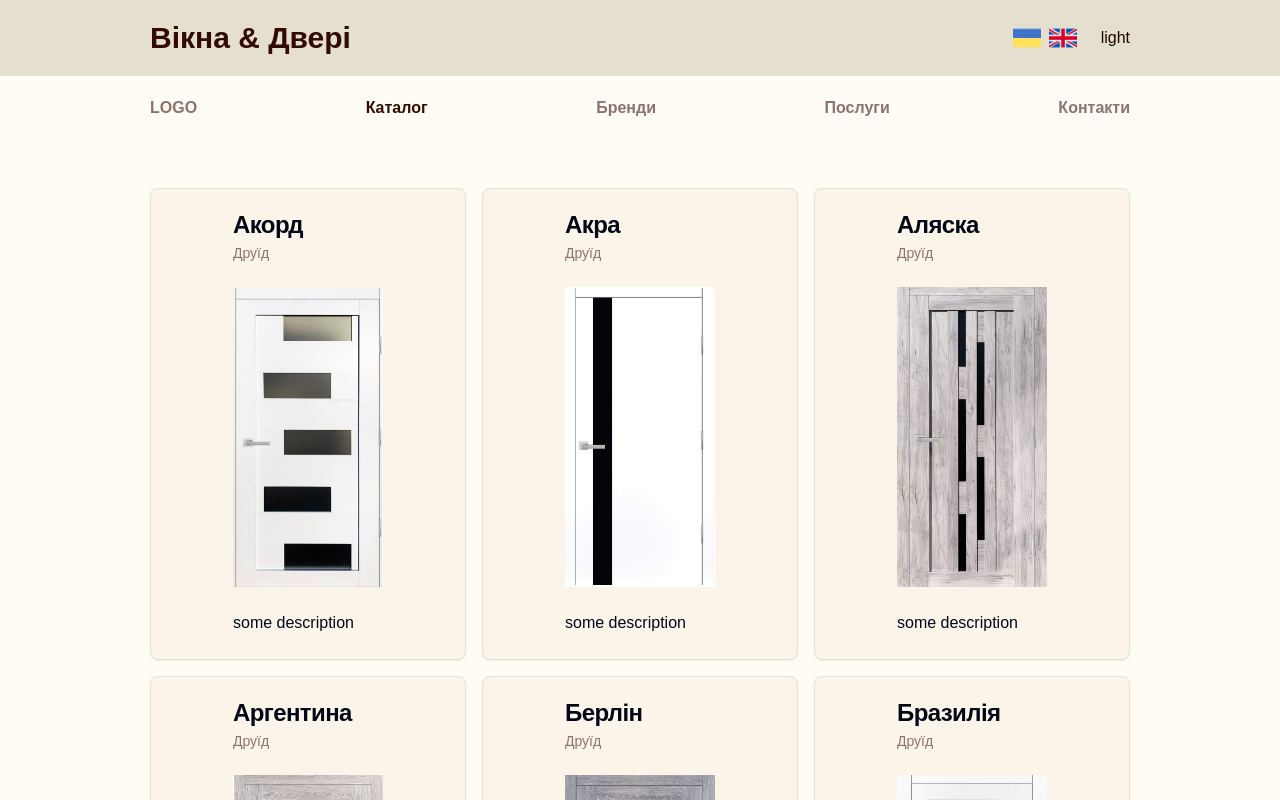
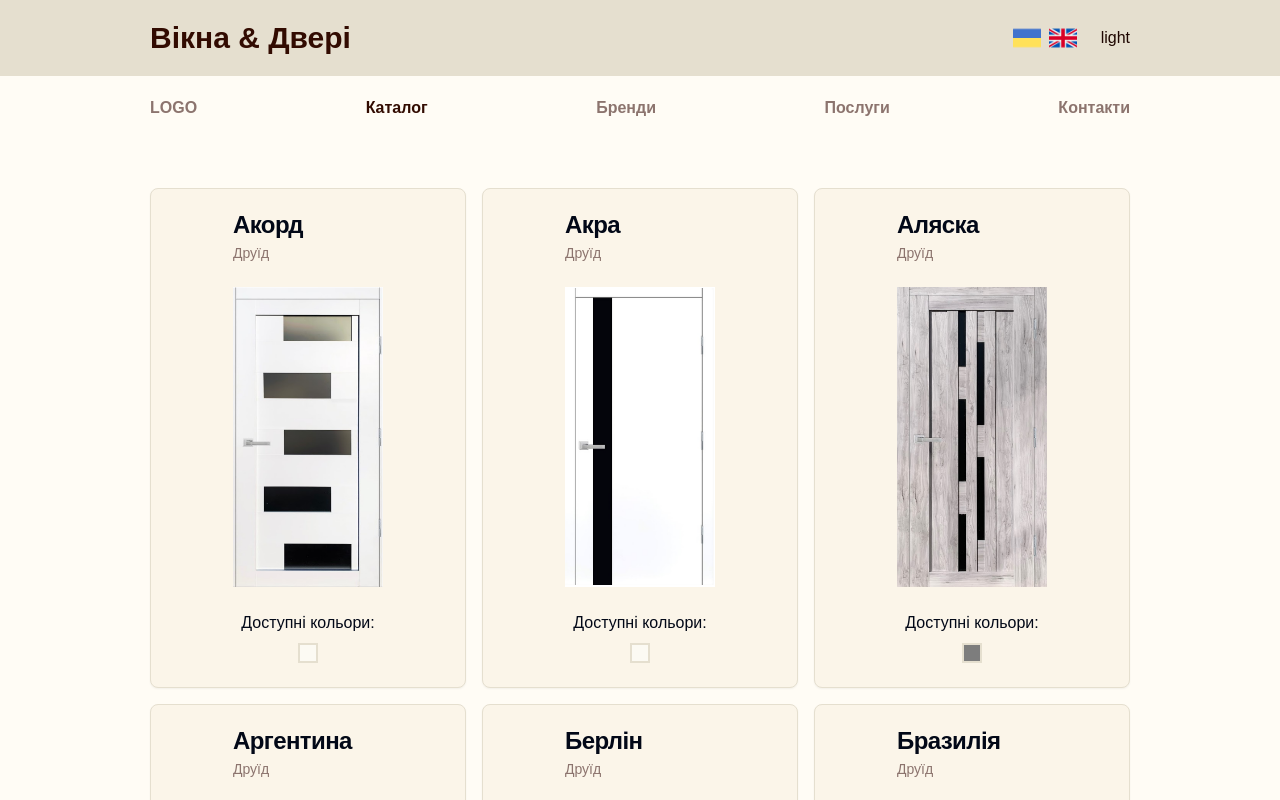
Before and after one commit to RoksolanaVeres/Doors_website, a React (Vite) app: page /catalogue in a window 1280 px wide. Shown: the top 800 px of the page. Built offline with nearby package versions, Linux system fonts and the light colour scheme.

Commit message:
door colors, restructured doorData, DoorCard

```diff
--- /dev/null
+++ b/src/components/DoorCard.jsx
@@ -0,0 +1,66 @@
+import { useState } from "react";
+
+import {
+  Card,
+  CardContent,
+  CardDescription,
+  CardFooter,
+  CardHeader,
+  CardTitle,
+} from "@/components/ui/card";
+
+// functions
+function defineButtonColor(doorColor) {
+  if (doorColor === "white") {
+    return "bg-door-white";
+  } else if (doorColor === "beige") {
+    return "bg-door-beige";
+  } else if (doorColor === "brown") {
+    return "bg-door-brown";
+  } else if (doorColor === "darkBrown") {
+    return "bg-door-darkBrown";
+  } else if (doorColor === "gray") {
+    return "bg-door-gray";
+  } else if (doorColor === "lighterGray") {
+    return "bg-door-lighterGray";
+  } else if (doorColor === "lightGray") {
+    return "bg-door-lightGray";
+  }
+}
+
+export default function DoorCard({ door }) {
+  const [doorColor, setDoorColor] = useState(null);
+
+  function handleColorClick(selectedColor) {
+    setDoorColor(selectedColor);
+  }
+
+  return (
+    <Card className="grid justify-center">
+      <CardHeader>
+        <CardTitle>{door.title}</CardTitle>
+        <CardDescription>{door.manufacturer}</CardDescription>
+      </CardHeader>
+      <CardContent>
+        <img
+          src={door.colors[doorColor] || Object.values(door.colors)[0]}
+          className="h-[300px] w-[150px]"
+        />
+      </CardContent>
+      <CardFooter className="flex-col gap-2">
+        <p>Доступні кольори:</p>
+        <div className="flex flex-wrap gap-3">
+          {Object.keys(door.colors).map((color) => {
+            return (
+              <button
+                onClick={() => handleColorClick(color)}
+                key={color}
+                className={`size-5 border-2 ${doorColor === color ? "border-door-selected" : "border-border"} ${defineButtonColor(color)}`}
+              />
+            );
+          })}
+        </div>
+      </CardFooter>
+    </Card>
+  );
+}
--- a/src/components/pages/CataloguePage.jsx
+++ b/src/components/pages/CataloguePage.jsx
@@ -1,14 +1,7 @@
 import { Helmet } from "react-helmet-async";
-import {
-  Card,
-  CardContent,
-  CardDescription,
-  CardFooter,
-  CardHeader,
-  CardTitle,
-} from "@/components/ui/card";
 
 import doorsData from "@/data";
+import DoorCard from "../DoorCard";
 
 export default function CataloguePage() {
   return (
@@ -16,22 +9,9 @@ export default function CataloguePage() {
       <Helmet>
         <title>Вікна & Двері | Каталог</title>
       </Helmet>
-      <div className="grid-cols-auto-fill-265 grid gap-4">
+      <div className="grid grid-cols-auto-fill-265 gap-4">
         {doorsData.map((door) => {
-          return (
-            <Card key={door.title} className="grid justify-center">
-              <CardHeader>
-                <CardTitle>{door.title}</CardTitle>
-                <CardDescription>{door.manufacturer}</CardDescription>
-              </CardHeader>
-              <CardContent>
-                <img src={door.colors[0].img} className="h-[300px] w-[150px]" />
-              </CardContent>
-              <CardFooter>
-                <p>{door.description}</p>
-              </CardFooter>
-            </Card>
-          );
+          return <DoorCard key={door.title} door={door} />;
         })}
       </div>
     </>
--- a/src/data.js
+++ b/src/data.js
@@ -108,411 +108,503 @@ import GorganiaYavorynaLighterGrayImg from "@/assets/doors-img/gorgania/gorgania
 import GorganiaYavorynaGrayImg from "@/assets/doors-img/gorgania/gorgania-yavoryna-gray.png";
 import GorganiaYavorynaWhiteImg from "@/assets/doors-img/gorgania/gorgania-yavoryna-white.png";
 
-
-
 const doors = [
   {
     title: "Акорд",
     manufacturer: "Друїд",
     description: "some description",
-    colors: [{ color: "white", img: DruidAkordImg }],
+    colors: {
+      white: DruidAkordImg,
+    },
   },
   {
     title: "Акра",
     manufacturer: "Друїд",
     description: "some description",
-    colors: [{ color: "white", img: DruidAkraImg }],
+    colors: {
+      white: DruidAkraImg,
+    },
   },
   {
     title: "Аляска",
     manufacturer: "Друїд",
     description: "some description",
-    colors: [{ color: "gray", img: DruidAlaskaImg }],
+    colors: {
+      lightGray: DruidAlaskaImg,
+    },
   },
   {
     title: "Аргентина",
     manufacturer: "Друїд",
     description: "some description",
-    colors: [{ color: "brown", img: DruidArhentynaImg }],
+    colors: {
+      beige: DruidArhentynaImg,
+    },
   },
   {
     title: "Берлін",
     manufacturer: "Друїд",
     description: "some description",
-    colors: [{ color: "gray", img: DruidBerlinImg }],
+    colors: {
+      gray: DruidBerlinImg,
+    },
   },
   {
     title: "Бразилія",
     manufacturer: "Друїд",
     description: "some description",
-    colors: [{ color: "white", img: DruidBrazilImg }],
+    colors: {
+      white: DruidBrazilImg,
+    },
   },
   {
     title: "Канада",
     manufacturer: "Друїд",
     description: "some description",
-    colors: [{ color: "beige", img: DruidCanadaImg }],
+    colors: {
+      beige: DruidCanadaImg,
+    },
   },
   {
     title: "Сіті Лайт",
     manufacturer: "Друїд",
     description: "some description",
-    colors: [{ color: "brown", img: DruidCityLightImg }],
+    colors: {
+      brown: DruidCityLightImg,
+    },
   },
   {
     title: "Сіті Спейс",
     manufacturer: "Друїд",
     description: "some description",
-    colors: [{ color: "white", img: DruidCitySpaceImg }],
+    colors: {
+      white: DruidCitySpaceImg,
+    },
   },
   {
     title: "Сіті",
     manufacturer: "Друїд",
     description: "some description",
-    colors: [{ color: "lightGray", img: DruidCityImg }],
+    colors: {
+      lightGray: DruidCityImg,
+    },
   },
   {
     title: "Данія",
     manufacturer: "Друїд",
     description: "some description",
-    colors: [{ color: "white", img: DruidDaniiaImg }],
+    colors: {
+      white: DruidDaniiaImg,
+    },
   },
   {
     title: "Дабл",
     manufacturer: "Друїд",
     description: "some description",
-    colors: [{ color: "brown", img: DruidDoubleImg }],
+    colors: {
+      brown: DruidDoubleImg,
+    },
   },
   {
     title: "Дубай",
     manufacturer: "Друїд",
     description: "some description",
-    colors: [{ color: "brown", img: DruidDubaiImg }],
+    colors: {
+      brown: DruidDubaiImg,
+    },
   },
   {
     title: "Фортуна",
     manufacturer: "Друїд",
     description: "some description",
-    colors: [{ color: "brown", img: DruidFortunaImg }],
+    colors: {
+      brown: DruidFortunaImg,
+    },
   },
   {
     title: "Греція",
     manufacturer: "Друїд",
     description: "some description",
-    colors: [{ color: "darkBrown", img: DruidGreeceImg }],
+    colors: {
+      darkBrown: DruidGreeceImg,
+    },
   },
   {
     title: "Конго Дабл",
     manufacturer: "Друїд",
     description: "some description",
-    colors: [{ color: "darkBrown", img: DruidKonhoDoubleImg }],
+    colors: {
+      darkBrown: DruidKonhoDoubleImg,
+    },
   },
   {
     title: "Конго",
     manufacturer: "Друїд",
     description: "some description",
-    colors: [{ color: "white", img: DruidKonhoImg }],
+    colors: {
+      white: DruidKonhoImg,
+    },
   },
   {
     title: "Лео",
     manufacturer: "Друїд",
     description: "some description",
-    colors: [{ color: "brown", img: DruidLeoImg }],
+    colors: {
+      brown: DruidLeoImg,
+    },
   },
   {
     title: "Лайн",
     manufacturer: "Друїд",
     description: "some description",
-    colors: [{ color: "beige", img: DruidLineImg }],
+    colors: {
+      beige: DruidLineImg,
+    },
   },
   {
     title: "Лондон Класік",
     manufacturer: "Друїд",
     description: "some description",
-    colors: [{ color: "white", img: DruidLondonClasicImg }],
+    colors: {
+      white: DruidLondonClasicImg,
+    },
   },
   {
     title: "Лондон",
     manufacturer: "Друїд",
     description: "some description",
-    colors: [{ color: "white", img: DruidLondonImg }],
+    colors: {
+      white: DruidLondonImg,
+    },
   },
   {
     title: "Мальта",
     manufacturer: "Друїд",
     description: "some description",
-    colors: [{ color: "white", img: DruidMaltaImg }],
+    colors: {
+      white: DruidMaltaImg,
+    },
   },
   {
     title: "Манхетен Дабл",
     manufacturer: "Друїд",
     description: "some description",
-    colors: [{ color: "white", img: DruidManhetenDoubleImg }],
+    colors: {
+      white: DruidManhetenDoubleImg,
+    },
   },
   {
     title: "Манхетен",
     manufacturer: "Друїд",
     description: "some description",
-    colors: [{ color: "white", img: DruidManhetenImg }],
+    colors: {
+      white: DruidManhetenImg,
+    },
   },
   {
     title: "Марокко",
     manufacturer: "Друїд",
     description: "some description",
-    colors: [{ color: "white", img: DruidMaroccoImg }],
+    colors: {
+      white: DruidMaroccoImg,
+    },
   },
 
   {
     title: "Марс",
     manufacturer: "Друїд",
     description: "some description",
-    colors: [{ color: "beige", img: DruidMarsImg }],
+    colors: {
+      white: DruidMarsImg,
+    },
   },
   {
     title: "Мілан",
     manufacturer: "Друїд",
     description: "some description",
-    colors: [{ color: "white", img: DruidMilanImg }],
+    colors: {
+      white: DruidMilanImg,
+    },
   },
   {
     title: "Нью Йорк",
     manufacturer: "Друїд",
     description: "some description",
-    colors: [{ color: "brown", img: DruidNewYorkImg }],
+    colors: {
+      brown: DruidNewYorkImg,
+    },
   },
   {
     title: "Ніцца",
     manufacturer: "Друїд",
     description: "some description",
-    colors: [{ color: "white", img: DruidNizzaImg }],
+    colors: {
+      white: DruidNizzaImg,
+    },
   },
   {
     title: "Париж",
     manufacturer: "Друїд",
     description: "some description",
-    colors: [{ color: "beige", img: DruidParisImg }],
+    colors: {
+      beige: DruidParisImg,
+    },
   },
   {
     title: "Пекін New",
     manufacturer: "Друїд",
     description: "some description",
-    colors: [{ color: "gray", img: DruidPekinNewImg }],
+    colors: {
+      lighterGray: DruidPekinNewImg,
+    },
   },
   {
     title: "Пекін Спейс",
     manufacturer: "Друїд",
     description: "some description",
-    colors: [{ color: "beige", img: DruidPekinSpaceImg }],
+    colors: {
+      beige: DruidPekinSpaceImg,
+    },
   },
   {
     title: "Пекін",
     manufacturer: "Друїд",
     description: "some description",
-    colors: [{ color: "beige", img: DruidPekinImg }],
+    colors: {
+      beige: DruidPekinImg,
+    },
   },
   {
     title: "Піраміда N",
     manufacturer: "Друїд",
     description: "some description",
-    colors: [{ color: "white", img: DruidPiramidaNImg }],
+    colors: {
+      white: DruidPiramidaNImg,
+    },
   },
   {
     title: "Прага",
     manufacturer: "Друїд",
     description: "some description",
-    colors: [{ color: "white", img: DruidPrahaImg }],
+    colors: {
+      white: DruidPrahaImg,
+    },
   },
   {
     title: "Рим",
     manufacturer: "Друїд",
     description: "some description",
-    colors: [{ color: "darkBrown", img: DruidRomeImg }],
+    colors: {
+      darkBrown: DruidRomeImg,
+    },
   },
   {
     title: "Сахара",
     manufacturer: "Друїд",
     description: "some description",
-    colors: [{ color: "white", img: DruidSakharaImg }],
+    colors: {
+      white: DruidSakharaImg,
+    },
   },
   {
     title: "Сакура 2",
     manufacturer: "Друїд",
     description: "some description",
-    colors: [{ color: "brown", img: DruidSakura2Img }],
+    colors: {
+      brown: DruidSakura2Img,
+    },
   },
   {
     title: "Сакура",
     manufacturer: "Друїд",
     description: "some description",
-    colors: [{ color: "white", img: DruidSakuraImg }],
+    colors: {
+      white: DruidSakuraImg,
+    },
   },
   {
     title: "Шотландія",
     manufacturer: "Друїд",
     description: "some description",
-    colors: [{ color: "white", img: DruidScotlandImg }],
+    colors: {
+      white: DruidScotlandImg,
+    },
   },
   {
     title: "Сідней",
     manufacturer: "Друїд",
     description: "some description",
-    colors: [{ color: "gradarkBrowny", img: DruidSidneyImg }],
+    colors: {
+      darkBrown: DruidSidneyImg,
+    },
   },
   {
     title: "Спейс",
     manufacturer: "Друїд",
     description: "some description",
-    colors: [{ color: "beige", img: DruidSpaceImg }],
+    colors: {
+      beige: DruidSpaceImg,
+    },
   },
   {
     title: "Тріо",
     manufacturer: "Друїд",
     description: "some description",
-    colors: [{ color: "white", img: DruidTrioImg }],
+    colors: {
+      white: DruidTrioImg,
+    },
   },
   {
     title: "Венеція",
     manufacturer: "Друїд",
     description: "some description",
-    colors: [{ color: "beige", img: DruidVeneciiaImg }],
+    colors: {
+      beige: DruidVeneciiaImg,
+    },
   },
   {
     title: "Венера",
     manufacturer: "Друїд",
     description: "some description",
-    colors: [{ color: "beige", img: DruidVeneraImg }],
+    colors: {
+      beige: DruidVeneraImg,
+    },
   },
   {
     title: "Женева",
     manufacturer: "Друїд",
     description: "some description",
-    colors: [{ color: "beige", img: DruidZhenevaImg }],
+    colors: {
+      beige: DruidZhenevaImg,
+    },
   },
   {
     title: "Злата",
     manufacturer: "Друїд",
     description: "some description",
-    colors: [{ color: "white", img: DruidZlataImg }],
+    colors: {
+      white: DruidZlataImg,
+    },
   },
   {
     title: "Бескид",
     manufacturer: "Gorgania",
     description: "some description",
-    colors: [
-      { color: "brown", img: GorganiaBeskydBrownImg },
-      { color: "lightGray", img: GorganiaBeskydLightGrayImg },
-      { color: "lighterGray", img: GorganiaBeskydLighterGrayImg },
-      { color: "gray", img: GorganiaBeskydGrayImg },
-      { color: "white", img: GorganiaBeskydWhiteImg },
-    ],
+    colors: {
+      brown: GorganiaBeskydBrownImg,
+      lightGray: GorganiaBeskydLightGrayImg,
+      lighterGray: GorganiaBeskydLighterGrayImg,
+      gray: GorganiaBeskydGrayImg,
+      white: GorganiaBeskydWhiteImg,
+    },
   },
   {
     title: "Говерла",
     manufacturer: "Gorgania",
     description: "some description",
-    colors: [
-      { color: "lightGray", img: GorganiaHoverlaLightGrayImg },
-      { color: "brown", img: GorganiaHoverlaBrownImg },
-      { color: "lighterGray", img: GorganiaHoverlaLighterGrayImg },
-      { color: "gray", img: GorganiaHoverlaGrayImg },
-      { color: "white", img: GorganiaHoverlaWhiteImg },
-    ],
+    colors: {
+      white: GorganiaHoverlaWhiteImg,
+      brown: GorganiaHoverlaBrownImg,
+      lightGray: GorganiaHoverlaLightGrayImg,
+      lighterGray: GorganiaHoverlaLighterGrayImg,
+      gray: GorganiaHoverlaGrayImg,
+    },
   },
   {
     title: "Грофа",
     manufacturer: "Gorgania",
     description: "some description",
-    colors: [
-      { color: "lighterGray", img: GorganiaHrofaLighterGrayImg },
-      { color: "brown", img: GorganiaHrofaBrownImg },
-      { color: "lightGray", img: GorganiaHrofaLightGrayImg },
-      { color: "gray", img: GorganiaHrofaGrayImg },
-      { color: "white", img: GorganiaHrofaWhiteImg },
-    ],
+    colors: {
+      lighterGray: GorganiaHrofaLighterGrayImg,
+      gray: GorganiaHrofaGrayImg,
+      brown: GorganiaHrofaBrownImg,
+      lightGray: GorganiaHrofaLightGrayImg,
+      white: GorganiaHrofaWhiteImg,
+    },
   },
   {
     title: "Красія",
     manufacturer: "Gorgania",
     description: "some description",
-    colors: [
-      { color: "gray", img: GorganiaKrasiiaGrayImg },
-      { color: "brown", img: GorganiaKrasiiaBrownImg },
-      { color: "lightGray", img: GorganiaKrasiiaLightGrayImg },
-      { color: "lighterGray", img: GorganiaKrasiiaLighterGrayImg },
-      { color: "white", img: GorganiaKrasiiaWhiteImg },
-    ],
+    colors: {
+      brown: GorganiaKrasiiaBrownImg,
+      gray: GorganiaKrasiiaGrayImg,
+      lightGray: GorganiaKrasiiaLightGrayImg,
+      lighterGray: GorganiaKrasiiaLighterGrayImg,
+      white: GorganiaKrasiiaWhiteImg,
+    },
   },
   {
     title: "Магура",
     manufacturer: "Gorgania",
     description: "some description",
-    colors: [
-      { color: "white", img: GorganiaMahuraWhiteImg },
-      { color: "brown", img: GorganiaMahuraBrownImg },
-      { color: "lightGray", img: GorganiaMahuraLightGrayImg },
-      { color: "lighterGray", img: GorganiaMahuraLighterGrayImg },
-      { color: "gray", img: GorganiaMahuraGrayImg },
-    ],
+    colors: {
+      gray: GorganiaMahuraGrayImg,
+      brown: GorganiaMahuraBrownImg,
+      lightGray: GorganiaMahuraLightGrayImg,
+      lighterGray: GorganiaMahuraLighterGrayImg,
+      white: GorganiaMahuraWhiteImg,
+    },
   },
   {
-    title: "Петорс",
+    title: "Петрос",
     manufacturer: "Gorgania",
     description: "some description",
-    colors: [
-      { color: "brown", img: GorganiaPetrosBrownImg },
-      { color: "lightGray", img: GorganiaPetrosLightGrayImg },
-      { color: "lighterGray", img: GorganiaPetrosLighterGrayImg },
-      { color: "gray", img: GorganiaPetrosGrayImg },
-      { color: "white", img: GorganiaPetrosWhiteImg },
-    ],
+    colors: {
+      lightGray: GorganiaPetrosLightGrayImg,
+      gray: GorganiaPetrosGrayImg,
+      brown: GorganiaPetrosBrownImg,
+      lighterGray: GorganiaPetrosLighterGrayImg,
+      white: GorganiaPetrosWhiteImg,
+    },
   },
   {
     title: "Плай",
     manufacturer: "Gorgania",
     description: "some description",
-    colors: [
-      { color: "lightGray", img: GorganiaPlaiLightGrayImg },
-      { color: "brown", img: GorganiaPlaiBrownImg },
-      { color: "lighterGray", img: GorganiaPlaiLighterGrayImg },
-      { color: "gray", img: GorganiaPlaiGrayImg },
-      { color: "white", img: GorganiaPlaiWhiteImg },
-    ],
+    colors: {
+      white: GorganiaPlaiWhiteImg,
+      gray: GorganiaPlaiGrayImg,
+      brown: GorganiaPlaiBrownImg,
+      lightGray: GorganiaPlaiLightGrayImg,
+      lighterGray: GorganiaPlaiLighterGrayImg,
+    },
   },
   {
     title: "Стіг",
     manufacturer: "Gorgania",
     description: "some description",
-    colors: [
-      { color: "lighterGray", img: GorganiaStihLighterGrayImg },
-      { color: "brown", img: GorganiaStihBrownImg },
-      { color: "lightGray", img: GorganiaStihLightGrayImg },
-      { color: "gray", img: GorganiaStihGrayImg },
-      { color: "white", img: GorganiaStihWhiteImg },
-    ],
+    colors: {
+      lighterGray: GorganiaStihLighterGrayImg,
+      gray: GorganiaStihGrayImg,
+      brown: GorganiaStihBrownImg,
+      lightGray: GorganiaStihLightGrayImg,
+      white: GorganiaStihWhiteImg,
+    },
   },
   {
     title: "Стримба",
     manufacturer: "Gorgania",
     description: "some description",
-    colors: [
-      { color: "gray", img: GorganiaStrymbaGrayImg },
-      { color: "brown", img: GorganiaStrymbaBrownImg },
-      { color: "lightGray", img: GorganiaStrymbaLightGrayImg },
-      { color: "lighterGray", img: GorganiaStrymbaLighterGrayImg },
-      { color: "white", img: GorganiaStrymbaWhiteImg },
-    ],
+    colors: {
+      brown: GorganiaStrymbaBrownImg,
+      gray: GorganiaStrymbaGrayImg,
+      lightGray: GorganiaStrymbaLightGrayImg,
+      lighterGray: GorganiaStrymbaLighterGrayImg,
+      white: GorganiaStrymbaWhiteImg,
+    },
   },
   {
     title: "Яворина",
     manufacturer: "Gorgania",
     description: "some description",
-    colors: [
-      { color: "white", img: GorganiaYavorynaWhiteImg },
-      { color: "brown", img: GorganiaYavorynaBrownImg },
-      { color: "lightGray", img: GorganiaYavorynaLightGrayImg },
-      { color: "lighterGray", img: GorganiaYavorynaLighterGrayImg },
-      { color: "gray", img: GorganiaYavorynaGrayImg },
-    ],
+    colors: {
+      gray: GorganiaYavorynaGrayImg,
+      brown: GorganiaYavorynaBrownImg,
+      lightGray: GorganiaYavorynaLightGrayImg,
+      lighterGray: GorganiaYavorynaLighterGrayImg,
+      white: GorganiaYavorynaWhiteImg,
+    },
   },
 ];
 
--- a/src/index.css
+++ b/src/index.css
@@ -35,6 +35,15 @@
     --border: 43.64 29.73% 85.49%;
     --input: 214.3 31.8% 91.4%;
     --ring: 222.2 84% 4.9%;
+
+    --door-white: 45, 57%, 97%;
+    --door-beige: 36, 28%, 77%;
+    --door-brown: 35, 23%, 56%;
+    --door-darkBrown: 47, 68%, 15%;
+    --door-gray: 0, 0%, 23%;
+    --door-lighterGray: 0, 1%, 35%;
+    --door-lightGray: 0, 0%, 49%;
+    --door-selected: 22, 73%, 40%;
 
     --radius: 0.5rem;
   }
--- a/tailwind.config.js
+++ b/tailwind.config.js
@@ -78,6 +78,17 @@ module.exports = {
           DEFAULT: "hsl(var(--card))",
           foreground: "hsl(var(--card-foreground))",
         },
+        door: {
+          DEFAULT: "hsl(var(--card))",
+          white: "hsl(var(--door-white))",
+          beige: "hsl(var(--door-beige))",
+          brown: "hsl(var(--door-brown))",
+          darkBrown: "hsl(var(--door-darkBrown))",
+          gray: "hsl(var(--door-gray))",
+          lighterGray: "hsl(var(--door-lighterGray))",
+          lightGray: "hsl(var(--door-lightGray))",
+          selected: "hsl(var(--door-selected))",
+        },
       },
       borderRadius: {
         lg: "var(--radius)",
```
